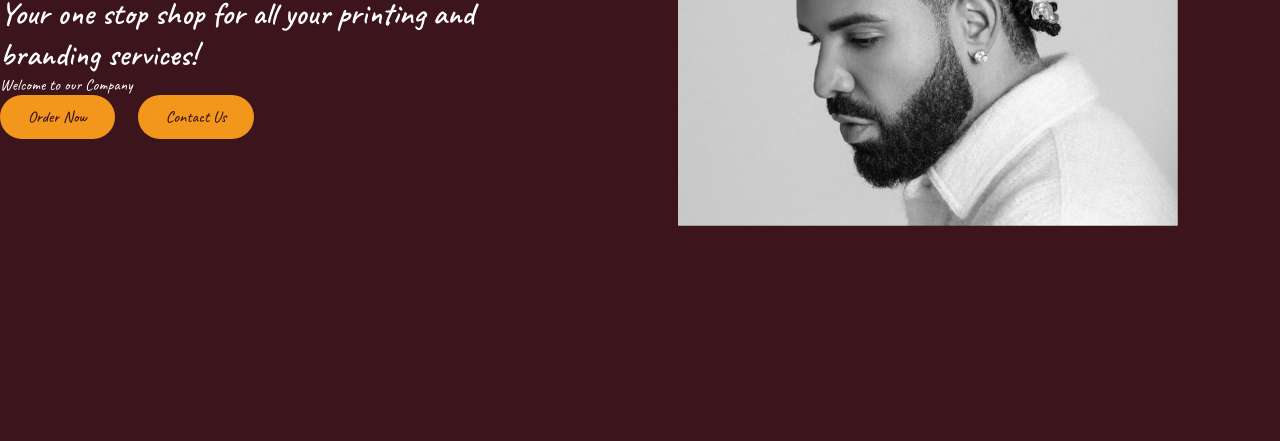
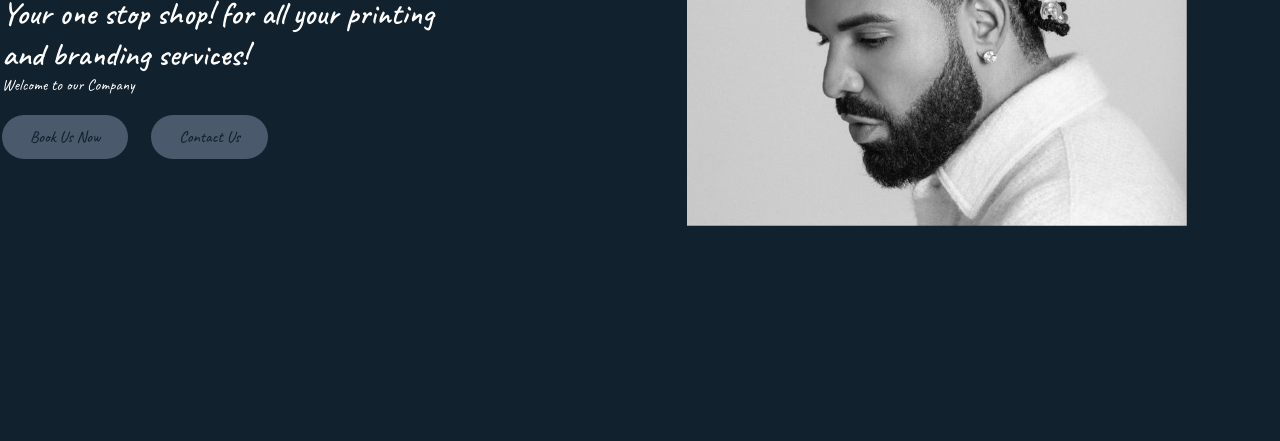
Before and after one commit to ThirtytwoDev/petbetmedia, a plain HTML site: page index.html in a window 1280 px wide. Shown: the part 359-800 px from the top of the page. Drawn offline with Linux system fonts and the light colour scheme; a web font is replaced by a local one.

Commit message:
Updated the HTML and CSS file

```diff
--- a/index.css
+++ b/index.css
@@ -17,8 +17,8 @@
     /* Colors*/
     --white-color: #fff;
     --dark-color: #252525;
-    --primary-color: #3b141c;
-    --secondary-color: #f3961c;
+    --primary-color: #11212d;
+    --secondary-color: #4a5a6c;
     --light-pink-color: #faf4f5;
     --medium-gray-color: #ccc;
 
@@ -121,6 +121,7 @@ header .navbar {
 
 /*  Hero section styling*/
 .hero-section {
+    padding-left: 1px;
     display: flex;
     align-items: center;
     min-height: 100vh;
--- a/index.html
+++ b/index.html
@@ -14,6 +14,7 @@
         <header>
             <nav class="navbar Section-content">
                 <a href="#" class="nav-logo">
+                    <img src="images/logo/petbet_logo.jpg" alt="Logo" width="3px" height="60px">
                     <h2 class="logo-text">PETBET Media</h2>
                 </a>
                 <ul class="nav-menu">
@@ -47,10 +48,12 @@
                 <div class="hero-section">
                     <div class="hero-details">
                         <h2 class="title">Making sure you supplied</h2>
-                        <h3 class="subtitle">Your one stop shop for all your printing and branding services!</h3>
+                        <br/>
+                        <h3 class="subtitle">Your one stop shop! for all your printing and branding services!</h3>
                         <p class="Description">Welcome to our Company</p>
+                        <br/>
                         <div class="buttons">
-                            <a href="#" class="button order-now">Order Now</a>
+                            <a href="#" class="button order-now">Book Us Now</a>
                             <a href="#" class="button Contact Us">Contact Us</a>
                         </div>
                     </div>
```
